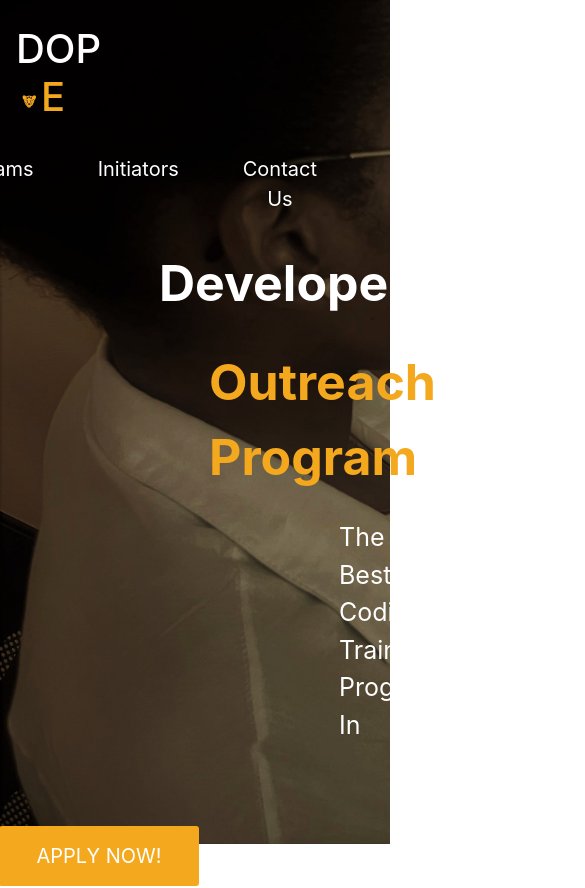
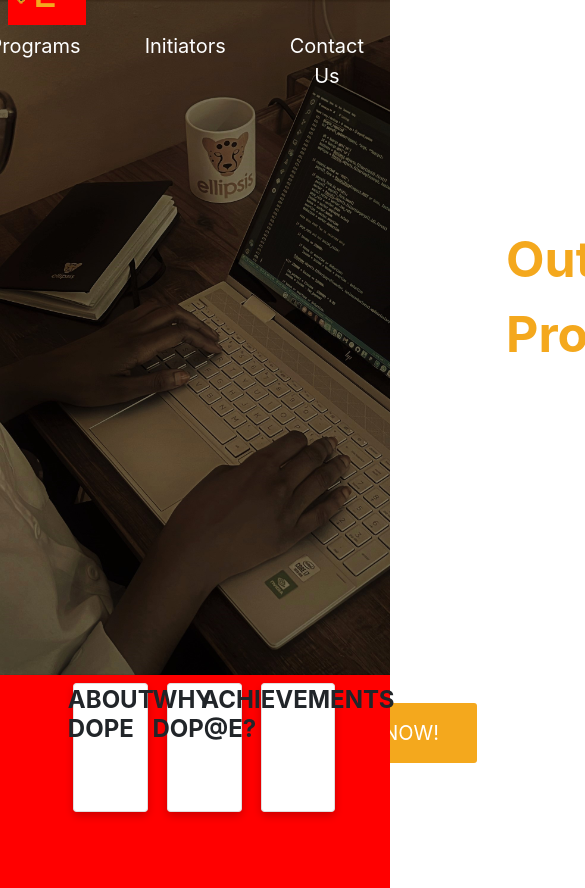
Before and after one commit to kaigwa/Ellipsis-, a React (Create React App) app: page /Dop in a window 390 px wide. Shown: the top 888 px of the page, 585 px wide, since content can reach past the window. Built offline with nearby package versions, Linux system fonts and the light colour scheme.

Commit message:
responsive

```diff
--- a/src/Components/dop.jsx
+++ b/src/Components/dop.jsx
@@ -11,6 +11,7 @@ const Dop = (props) => {
   const navigate = useNavigate();
   return (
     <>
+      <div className="main-container">
         <div
           className="dp"
           style={{ backgroundImage: "url('./images/dope.jpg')" }}
@@ -86,6 +87,8 @@ const Dop = (props) => {
               </button>
             </div>
           </div>
+        </div>
+
         <div className="outercontainer">
           <div className="cardcontainer">
             <div className="card" id="about-dope">
--- a/src/Components/dop/dop.css
+++ b/src/Components/dop/dop.css
@@ -1,39 +1,46 @@
 * {
   box-sizing: border-box;
 }
-
-.dp {
+.main-container {
   display: flex;
   flex-flow: row wrap;
   justify-content: center;
+  width: 100%;
+  height: 100vh;
+}
+.main-container .dp {
+  display: flex;
+  flex-flow: row wrap;
+  /* justify-content: center; */
+  align-content: center;
   background-repeat: none;
-  background-position: fixed;
+  background-position: center;
   background-size: cover;
   width: 100%;
-  height: 100vh;
+  height: 80vh;
 }
 .dp .nav {
   justify-content: flex-end;
   width: 40%;
   margin-left: 20.5rem;
-  margin-top: 25px;
+  margin-top: 0.35rem;
 }
 .dp .logo {
   flex-direction: row;
-  /* background-color: black; */
+  background-color: red;
   justify-content: flex-start;
   align-items: center;
   margin-top: 1.5625rem;
-  margin-right: 17.5rem;
+  margin-left: 0.5rem;
   width: 20%;
 }
 
 .dp .dope {
   flex-flow: column wrap;
-  margin-right: 12rem;
-  text-align: start;
+  margin-left: 15rem;
+  /* text-align: start; */
   padding: 1rem;
-  width: 80%;
+  width: 70%;
 }
 
 .dp .logo .nembo {
@@ -185,7 +192,7 @@
   background-color: red;
   width: 100%;
   height: 40%;
-  margin-top: 2%;
+  /* margin-top: 2%; */
   padding: 2%;
   display: flex;
   flex-direction: row;
```
Lines whose indentation alone changed are shown as unchanged.
